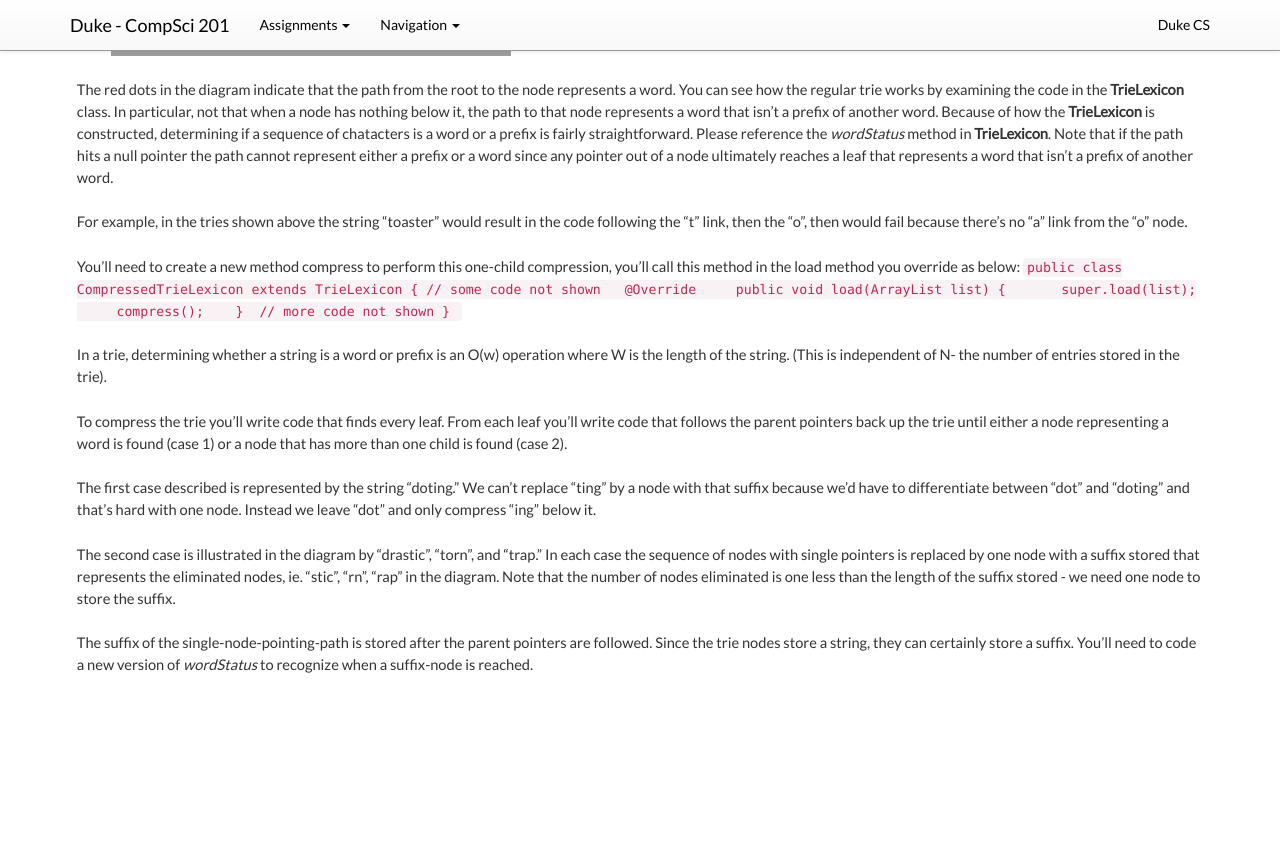
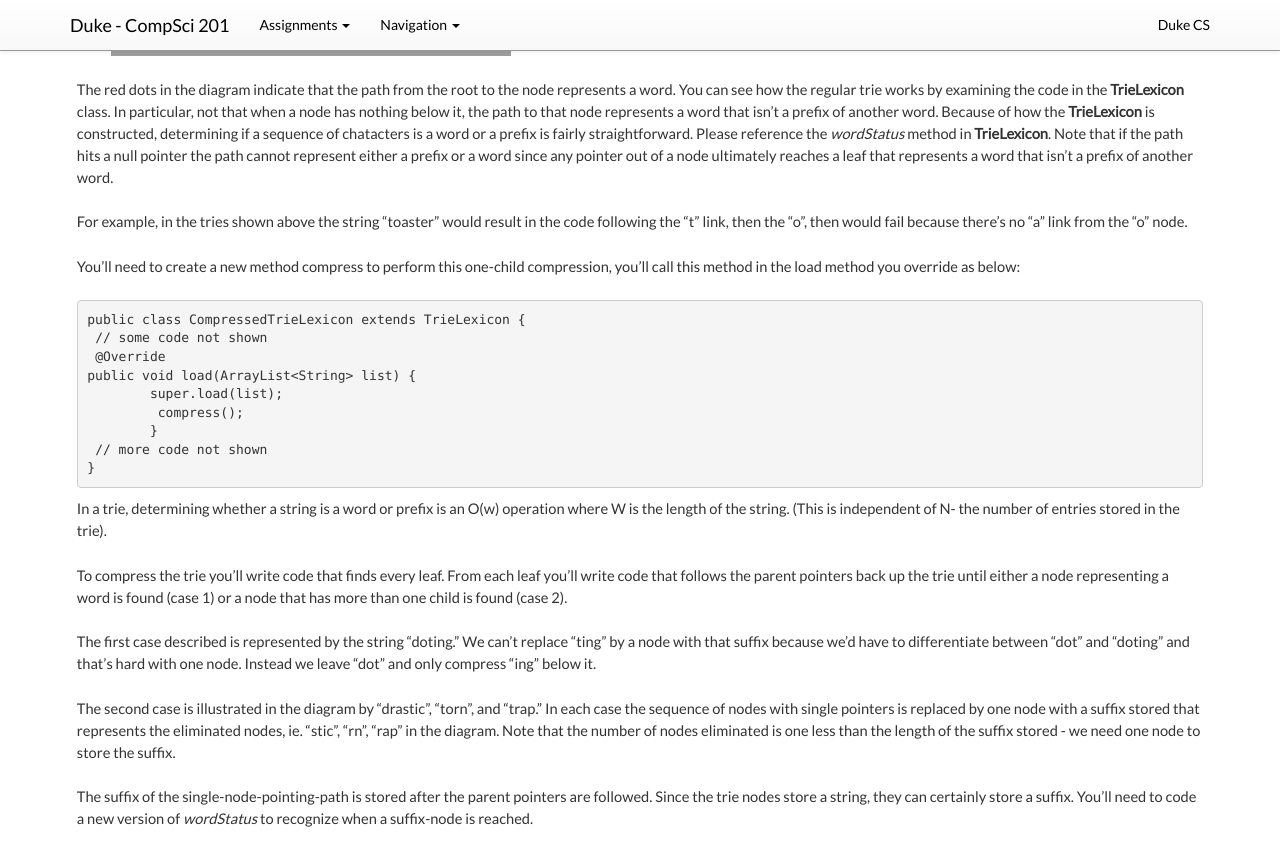
Before and after one commit to compsci201/compsci201.github.io, a Jekyll site: the page built from boggle/4-compressed-trie-lexicon-ec.md, in a window 1280 px wide and 900 px high, scrolled down 1074 px. Shown: the top 866 px of the window. Built offline with Jekyll 4.4.1, drawn with Linux system fonts in a browser that asks for light colours; nearby versions of some CDN libraries; before the commit the page ends 1827 px from its top, so only the background shows below that.

Commit message:
Adding file

```diff
--- a/boggle/4-compressed-trie-lexicon-ec.md
+++ b/boggle/4-compressed-trie-lexicon-ec.md
@@ -24,15 +24,16 @@
 For example, in the tries shown above the string "toaster" would result in the code following the "t" link, then the "o", then would fail because there's no "a" link from the "o" node.
 
 You'll need to create a new method compress to perform this one-child compression, you'll call this method in the load method you override as below:
-<code> public class CompressedTrieLexicon extends TrieLexicon {
- // some code not shown
- &nbsp;&nbsp;@Override
-&nbsp;&nbsp;&nbsp; public void load(ArrayList<String> list) {
-&nbsp;&nbsp;&nbsp;&nbsp;&nbsp; super.load(list);
- &nbsp;&nbsp;&nbsp;&nbsp;&nbsp;compress();
-&nbsp;&nbsp; }
- &nbsp;// more code not shown
-}<code>
+
+	public class CompressedTrieLexicon extends TrieLexicon {
+	 // some code not shown
+	 @Override
+	public void load(ArrayList<String> list) {
+		super.load(list);
+		 compress();
+		}
+	 // more code not shown
+	}
 
 In a trie, determining whether a string is a word or prefix is an O(w) operation where W is the length of the string. (This is independent of N- the number of entries stored in the trie).
 
```
Also changed, not shown: boggle/1-good-word-on-board-finder.md (+9 -20 lines), boggle/8-analysis-stats.md (added, +19 -0 lines).
